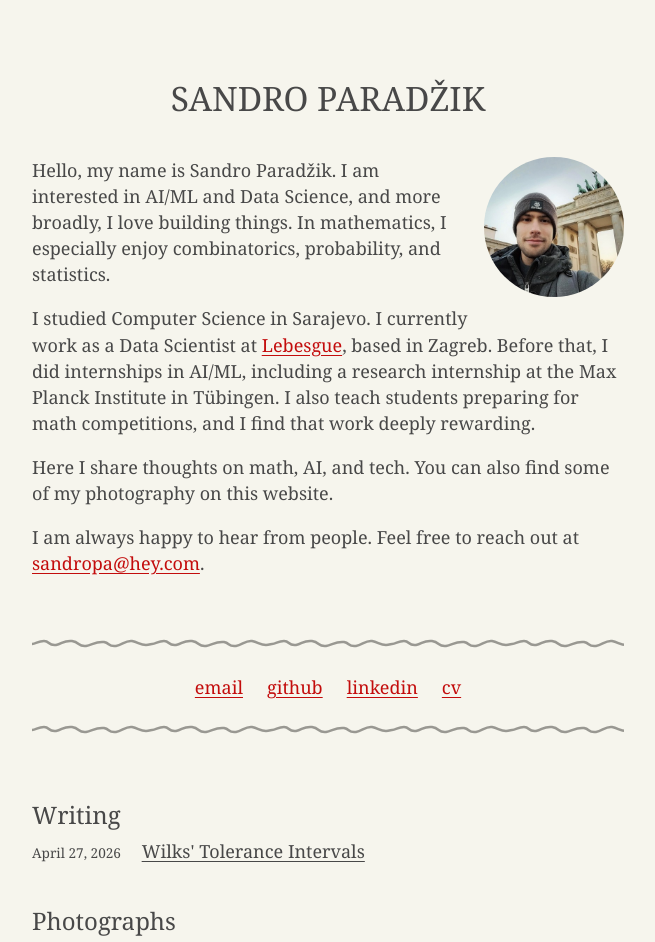
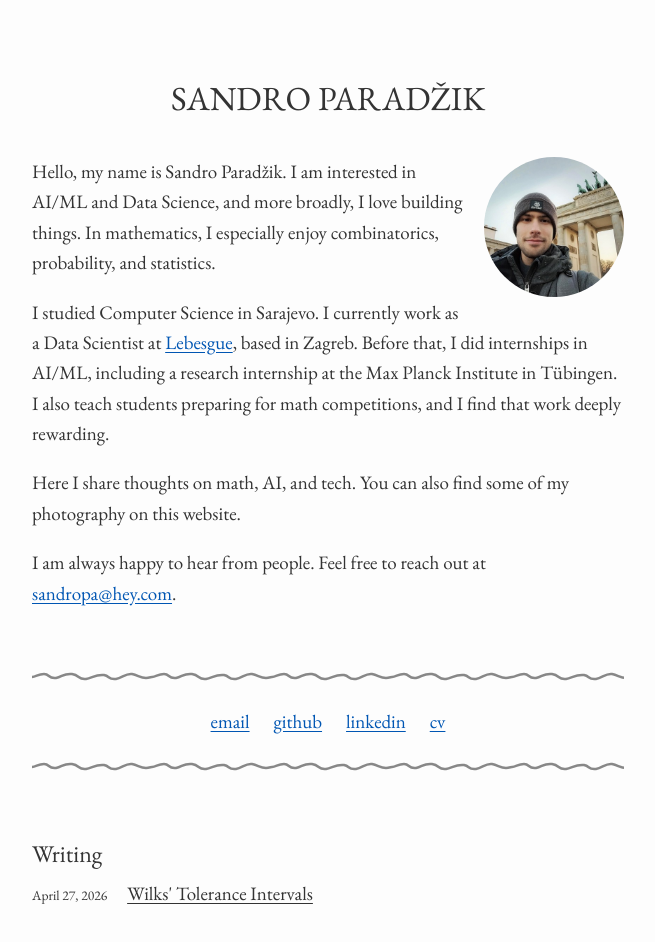
Before and after one commit to sandropa/sandropa.github.io, a Jekyll site: the page built from about.md, in a window 1280 px wide. Shown: the top 942 px of the page, without its empty margins (312-967 px from the left). Built offline with Jekyll 4.4.1, drawn with Linux system fonts in a browser that asks for light colours.

Commit message:
Switch to EB Garamond and lighter color palette

```diff
--- a/_layouts/default.html
+++ b/_layouts/default.html
@@ -11,6 +11,9 @@
   <link rel="apple-touch-icon" sizes="180x180" href="{{ '/favicon/apple-touch-icon.png' | relative_url }}">
   <link rel="manifest" href="{{ '/favicon/site.webmanifest' | relative_url }}">
 
+  <link rel="preconnect" href="https://fonts.googleapis.com">
+  <link rel="preconnect" href="https://fonts.gstatic.com" crossorigin>
+  <link rel="stylesheet" href="https://fonts.googleapis.com/css2?family=EB+Garamond:ital,wght@0,400..800;1,400..800&display=swap">
   <link rel="stylesheet" href="{{ '/assets/css/main.css' | relative_url }}">
   {% feed_meta %}
   {% if page.math %}
--- a/assets/css/main.css
+++ b/assets/css/main.css
@@ -3,17 +3,17 @@
    Change these values to re-skin the entire site.
    ============================================================ */
 :root {
-  /* Colors — light theme (inspired by dhh.dk) */
-  --bg:           #f6f5ed;
-  --text:         #484848;
-  --faint:        #999892;
-  --link-accent:  #C30C0C;
-  --code-bg:      #efeee6;
+  /* Colors — light theme (inspired by pietromiotti.com) */
+  --bg:           #fdfdfd;
+  --text:         #333333;
+  --faint:        #888888;
+  --link-accent:  #0056b3;
+  --code-bg:      #f4f4f4;
 
   /* Typography */
-  --font-family: Georgia, Palatino, 'Palatino Linotype', Times, 'Times New Roman', serif;
-  --font-size:   18px;
-  --line-height: 1.45;
+  --font-family: 'EB Garamond', Georgia, Palatino, 'Palatino Linotype', Times, 'Times New Roman', serif;
+  --font-size:   19px;
+  --line-height: 1.6;
 
   /* Layout */
   --page-width:   640px;
```
